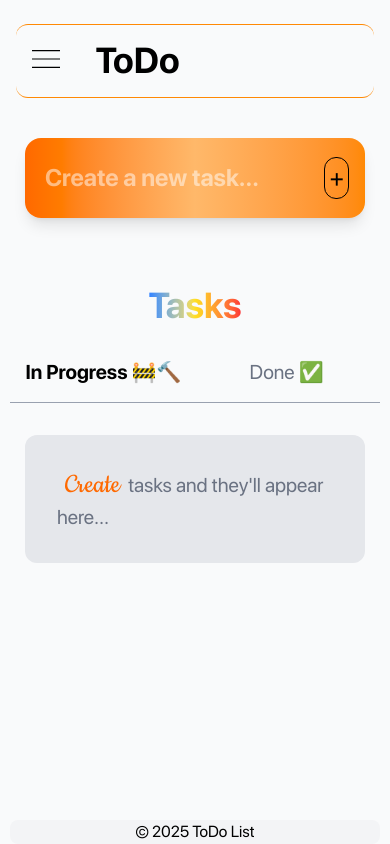
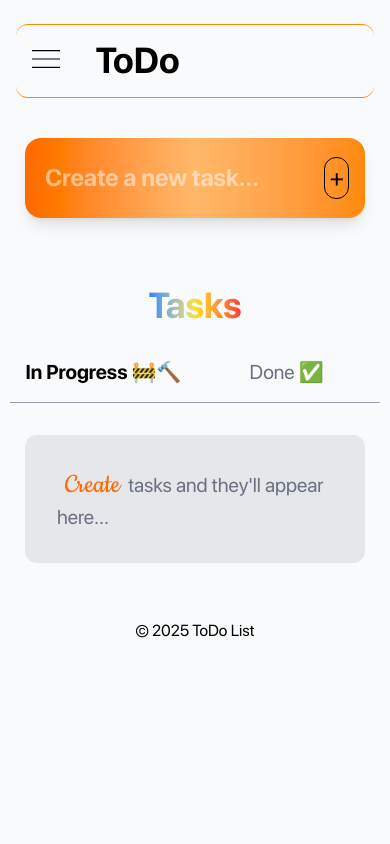
Before and after one commit to Kosi07/todo-list-app, a Next.js app: page / in a window 390 px wide. Built offline with nearby package versions, Linux system fonts and the light colour scheme.

Commit message:
removed style on footer

```diff
--- a/components/Footer.jsx
+++ b/components/Footer.jsx
@@ -2,7 +2,7 @@
 const Footer = () => {
   return (
     <footer
-          className='fixed bottom-0 bg-gray-100 w-19/20 rounded-lg text-center md:text-2xl lg:text-3xl xl:text-4xl'>
+          className='text-center md:text-2xl lg:text-3xl xl:text-4xl'>
       &copy; {new Date().getFullYear()} ToDo List
     </footer>
   )
```
